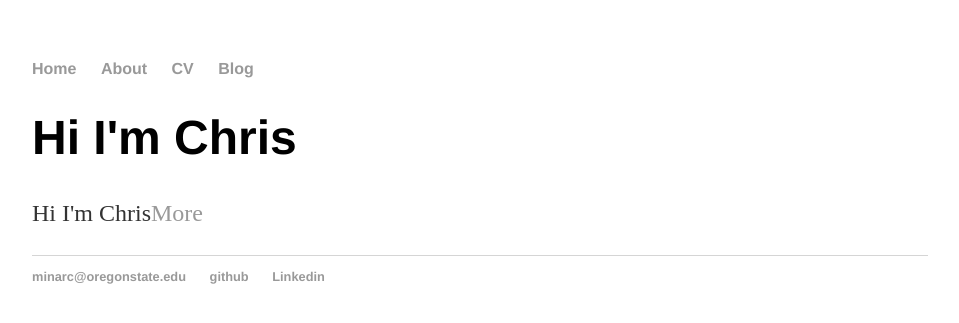
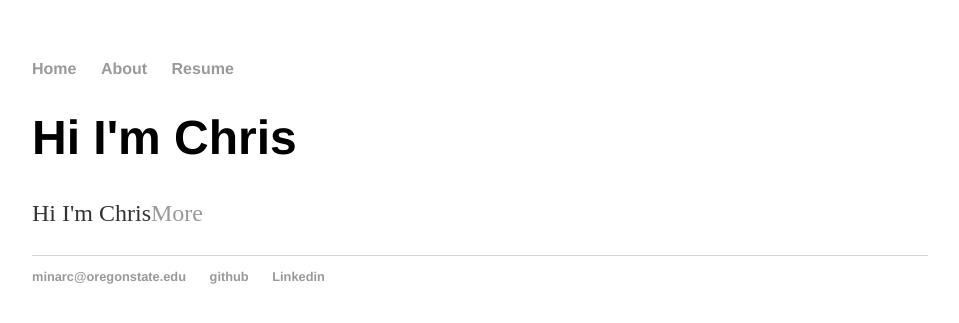
Before and after one commit to chrisminar/chrisminar.github.io, a Jekyll site: the page built from index.html, in a window 1280 px wide. Shown: the top 323 px of the page, without its empty margins (160-1119 px from the left). Built offline with Jekyll 4.4.1, drawn with Linux system fonts in a browser that asks for light colours.

Commit message:
Update default.html

```diff
--- a/_layouts/default.html
+++ b/_layouts/default.html
@@ -10,8 +10,7 @@
     		<ul>
         		<li><a href="/">Home</a></li>
 	        	<li><a href="/about">About</a></li>
-        		<li><a href="/cv">CV</a></li>
-        		<li><a href="/blog">Blog</a></li>
+        		<li><a href="/Resume">Resume</a></li>
     		</ul>
 		</nav>
 		<div class="container">
```
